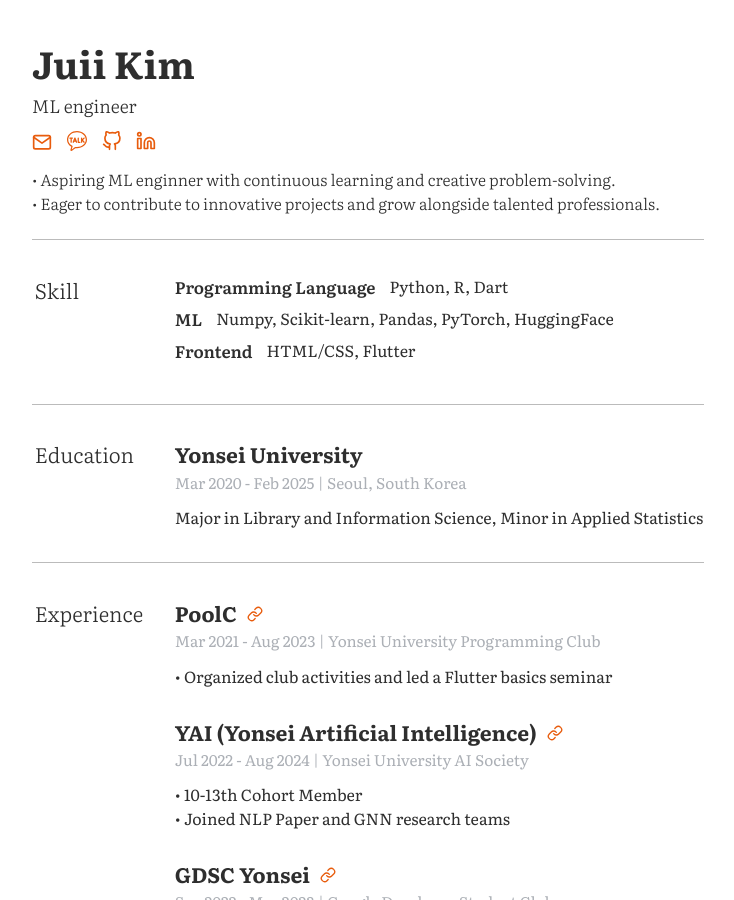
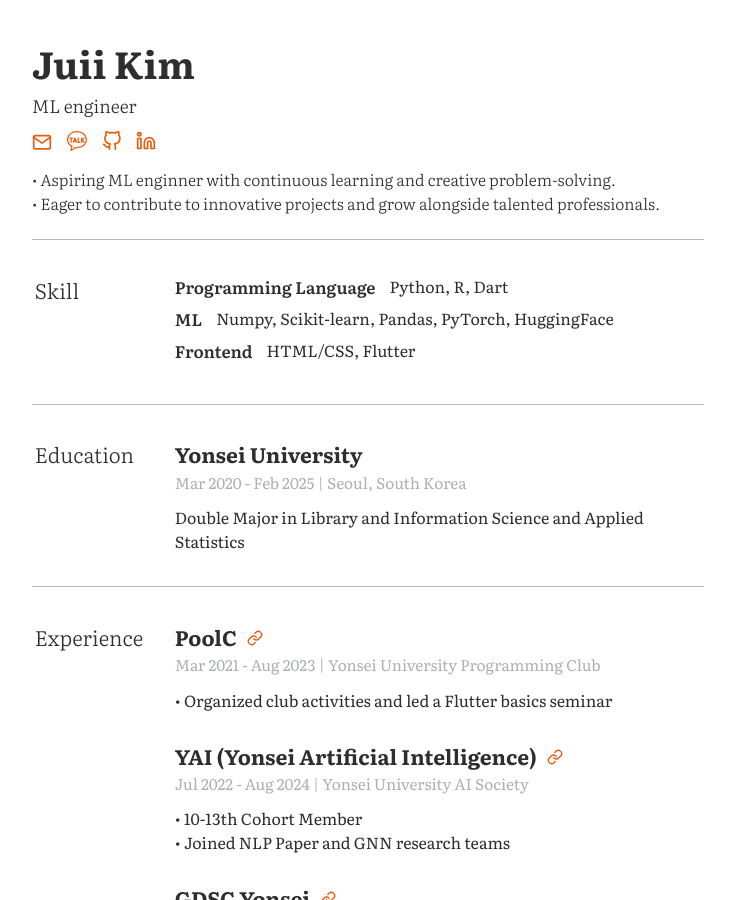
Before and after one commit to watchstep/watchstep.github.io, a Jekyll site: the page built from index.html, in a window 1280 px wide and 900 px high. Shown: the whole window, without its empty margins (272-1006 px from the left). Built offline with Jekyll 4.4.1, drawn with Linux system fonts in a browser that asks for light colours.

Commit message:
Update resume.yml

```diff
--- a/_data/resume.yml
+++ b/_data/resume.yml
@@ -22,7 +22,7 @@
   - university: Yonsei University
     duration: Mar 2020 - Feb 2025
     location: Seoul, South Korea
-    major: Major in Library and Information Science, Minor in Applied Statistics
+    major: Double Major in Library and Information Science and Applied Statistics
 experience:
   - title: PoolC
     url: https://poolc.org/
```
